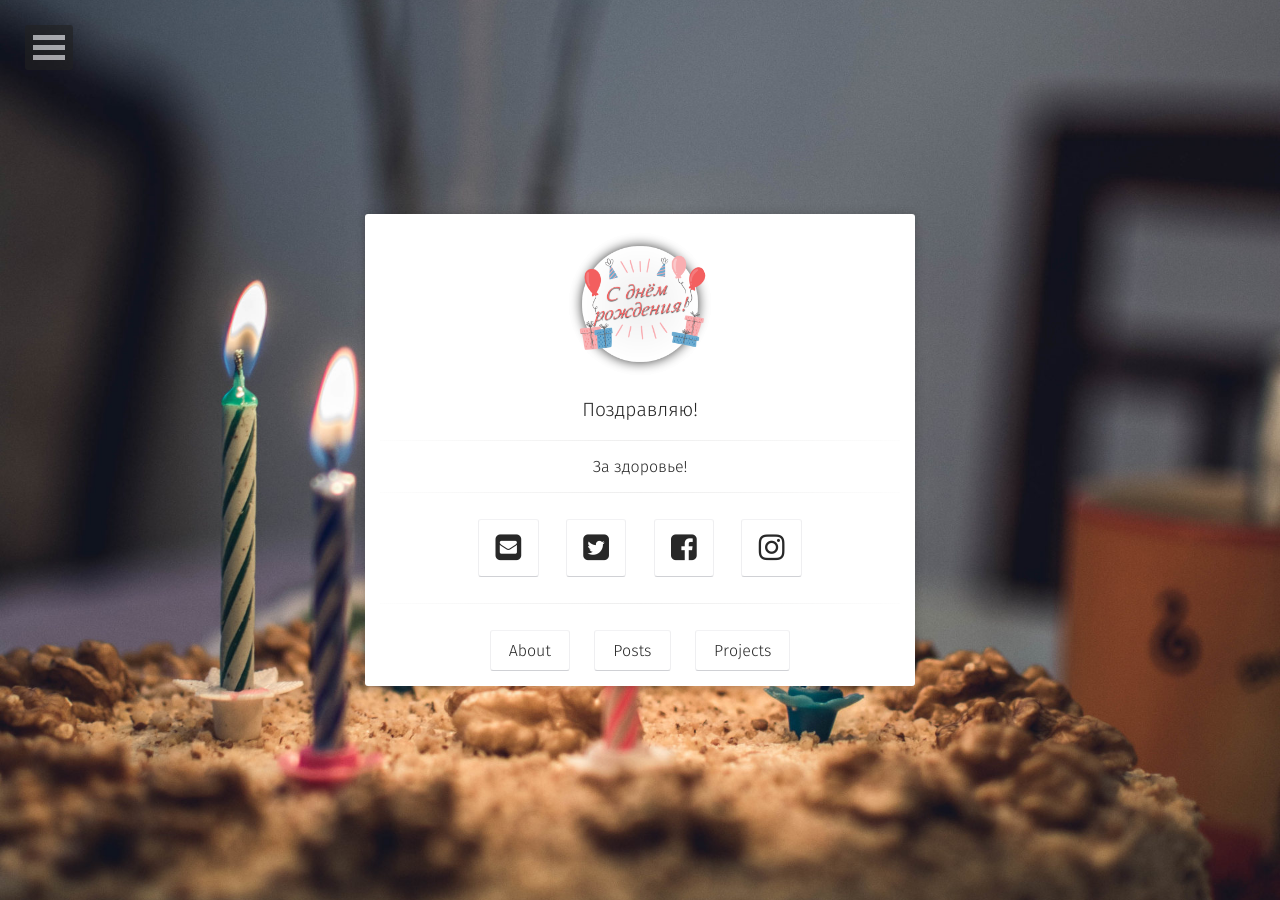
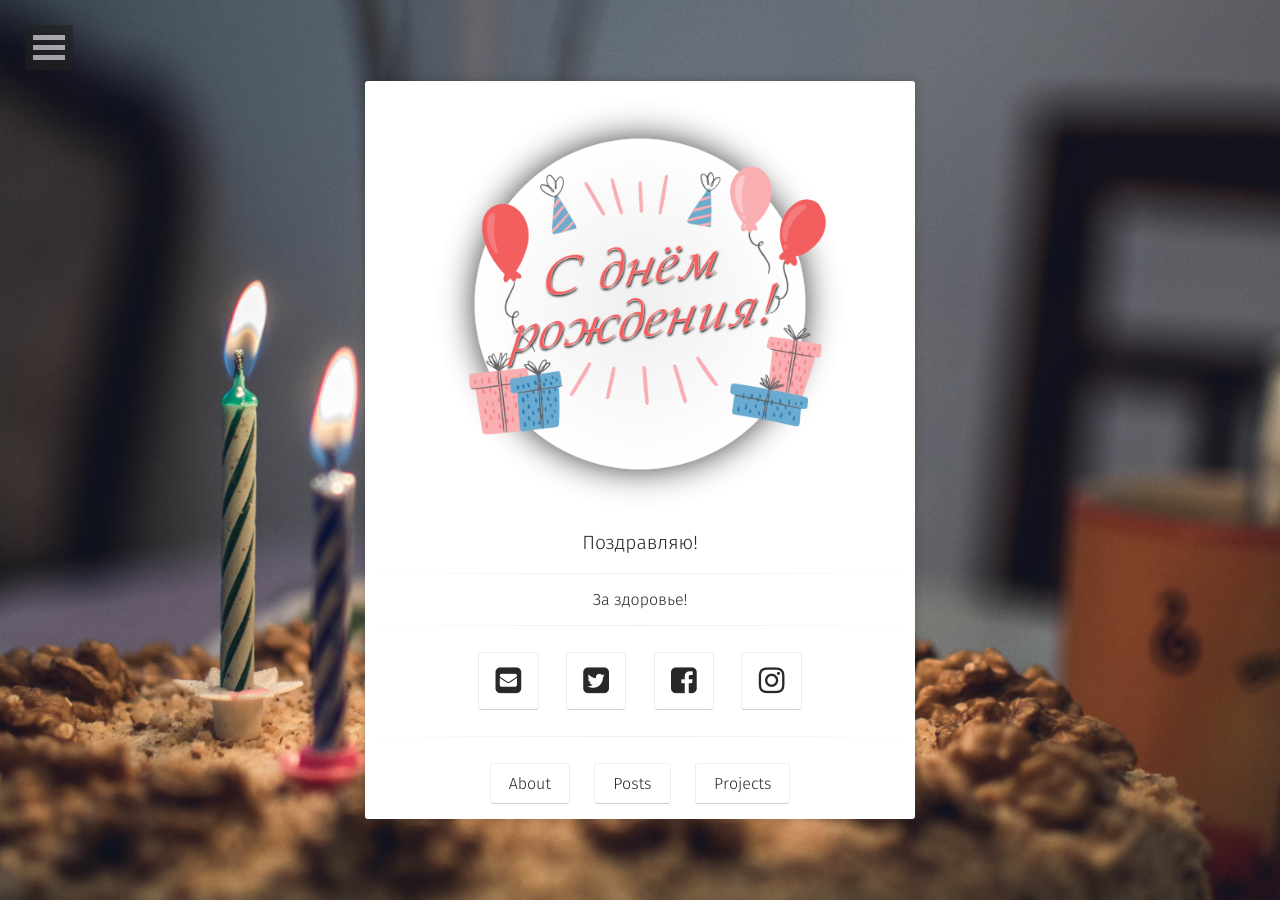
Before and after one commit to alkotur/alkotur.github.io, a Jekyll site: the page built from index.html, in a window 1280 px wide. Built offline with Jekyll 4.4.1, drawn with Linux system fonts in a browser that asks for light colours; some web fonts are replaced.

Commit message:
birthday

```diff
--- a/_layouts/home.html
+++ b/_layouts/home.html
@@ -16,7 +16,7 @@ layout: compress
         <div class="container animated fadeIn">
             <div class="row">
                     <a href="{{ site.url }}">
-                        <img src="{{ site.logo }}" class="img-circle zoombtn animated rotateIn">
+                        <img style="width:80%;height:auto" src="{{ site.logo }}" class="img-circle zoombtn animated rotateIn">
                     </a>
                     <h3 class="title">
                         <a class="zoombtn" href="{{ site.url }}">
```
